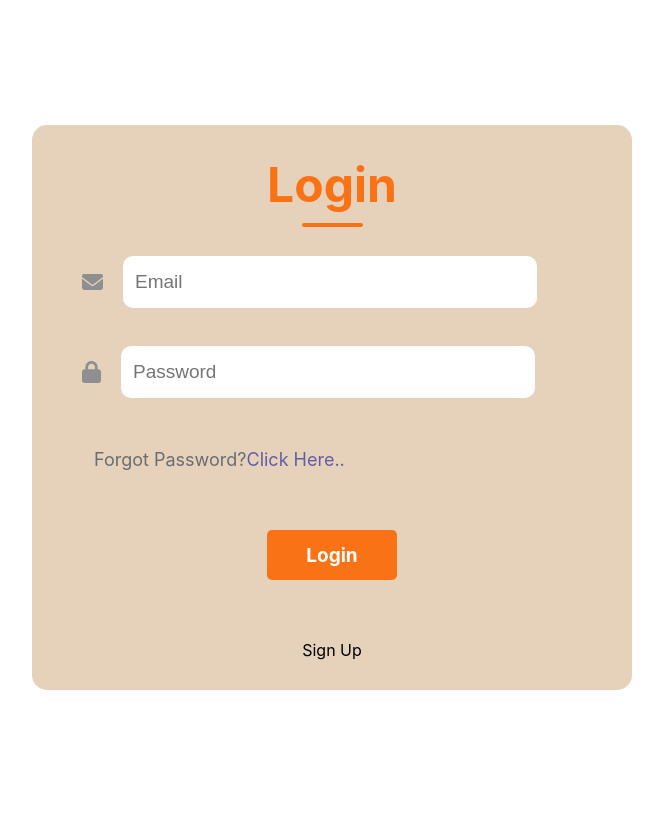
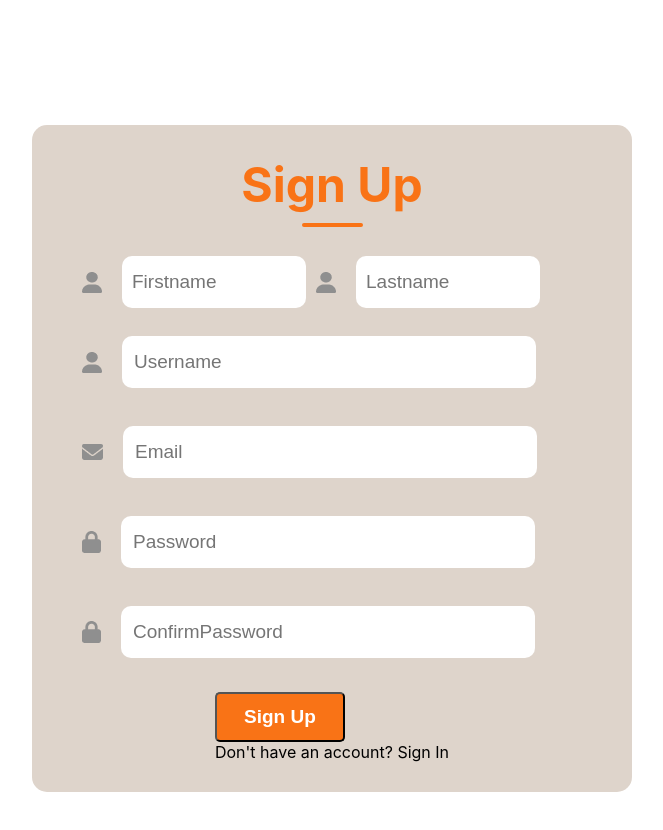
Before and after one commit to AbeeraArshad/policy, a React (Create React App) app: page / in a window 1280 px wide. Shown: the top 830 px of the page, without its empty margins (308-971 px from the left). Built offline with nearby package versions, Linux system fonts and the light colour scheme.

Commit message:
API integration done

```diff
--- a/package.json
+++ b/package.json
@@ -6,9 +6,12 @@
     "@testing-library/jest-dom": "^5.17.0",
     "@testing-library/react": "^13.4.0",
     "@testing-library/user-event": "^13.5.0",
+    "axios": "^1.6.5",
     "react": "^18.2.0",
     "react-dom": "^18.2.0",
+    "react-router-dom": "^6.21.1",
     "react-scripts": "5.0.1",
+    "sweetalert": "^2.1.2",
     "web-vitals": "^2.1.4"
   },
   "scripts": {
--- a/src/Components/LoginSignup/LoginSignup.css
+++ b/src/Components/LoginSignup/LoginSignup.css
@@ -4,7 +4,7 @@
     margin:auto;
     margin-top: 125px;
     width: 600px;
-    background: #e6d1bb;
+    background:#ded4cb;
     padding-bottom: 30px;
     border-radius: 15px;
 }
@@ -62,7 +62,7 @@
 }
 
 .forgot-password{
-padding-left: 62px;
+padding-left: 50px;
 margin-top: 27px;
 color:#6a6d71;
 font-size: 18px;
@@ -73,9 +73,11 @@ font-size: 18px;
     cursor:pointer;
 }
 .submit-container{
- display: flex;
- gap: 30px;
- margin: 60px auto;
+    display: flex;
+    gap: 30px;
+    /* margin: 60px auto; */
+    justify-content: center;
+    margin-top: 20px;
 }
 .submit{
     display: flex;
@@ -91,6 +93,10 @@ font-size: 18px;
     cursor: pointer;
 
 }
+.forgot-password span {
+  margin-right: 4px;
+}
+
 .gray{
     background: #EAEAEA;
     color: gray;
@@ -99,6 +105,7 @@ font-size: 18px;
    display: flex;
    justify-content: center;
    align-items:center;
+   margin-top: 20px;
 
 }
 .inputsmall{
--- a/src/Components/LoginSignup/LoginSignup.jsx
+++ b/src/Components/LoginSignup/LoginSignup.jsx
@@ -3,61 +3,128 @@ import "./LoginSignup.css";
 import user_icon from "../Assets/person.png";
 import email_icon from "../Assets/email.png";
 import password_icon from "../Assets/password.png";
+import swal from "sweetalert";
+import axios from "axios";
+// import { act } from "react-dom/test-utils";
 
 const LoginSignup = () => {
-  const [action, setAction] = useState("Login");
-  const [formData, setFormData] = useState({
-    name: "",
-    email: "",
-    password: "",
-    confirmpassword:"",
+  const [action, setAction] = useState("Sign Up");
+  // const [formData, setFormData] = useState({
+  //   firstname: "",
+  //   lastname: "",
+  //   name: "",
+  //   email: "",
+  //   password: "",
+  //   confirmpassword: "",
+  // });
+  const [first_name, setFirstName] = useState("");
+  const [last_name, setLastName] = useState("");
+  const [username, setUserName] = useState("");
+  const [email, setEmail] = useState("");
+  const [password, setPassword] = useState("");
+  const [confirm_password, setConfirmPassword] = useState("");
+  const [isLoggedIn, setIsLoggedIn] = useState(false);
+  // const [forgetPassword, setForgetPassword] = useState(false);
 
+  const handleSignUp = () => {
+    setAction("Sign Up");
+  };
+  const handleSignIn = () => {
+    setAction("Sign In");
+  };
+  const handleSignUpClick = async () => {
+    try {
+      // give api path for calling signUp api on get('/api/signup)
+      const response = await axios.post("http://localhost:5000/api/register", {
+        first_name,
+        last_name,
+        username,
+        email,
+        password,
+        confirm_password,
       });
-  const [forgotPassword, setForgotPassword] = useState(false);
 
-  const handleChange = (field, value) => {
-    setFormData((prevData) => ({
-      ...prevData,
-      [field]: value,
-    }));
+      console.log(response.data);
+      if (response.status === 201) {
+        // setIsLoggedIn(true);
+        sessionStorage.clear();
+        sessionStorage.setItem("firstname", first_name);
+        sessionStorage.setItem("lastname", last_name);
+        sessionStorage.setItem("username", username);
+        sessionStorage.setItem("email", email);
+        sessionStorage.setItem("password", password);
+        sessionStorage.setItem("confirmpassword", confirm_password);
+        // navigation('/home');
+        swal("User Created Successfully!");
+      } else {
+        swal("Sign-Up failed... Please try again.");
+      }
+    } catch (error) {
+      console.log("Error:", error);
+    }
   };
 
-  const handleAction = () => {
-    if (action === "Login") {
-      console.log("Logging in with:", formData);
-    } else if (action === "Sign Up") {
-      console.log("Signing up with:", formData);
+  const handleSignInClick = async () => {
+    try {
+      const response = await axios.post("http://localhost:5000/api/login", {
+        username,
+        password,
+      });
+      if (response.status === 200) {
+        setIsLoggedIn(true);
+        // sessionStorage.clear();
+        sessionStorage.setItem("username", username);
+        sessionStorage.setItem("password", password);
+        // navigation('/home');
+        swal("Successfully Logged In")
       } else {
-      console.log("Forgot Password for:", formData.email);
-
-      setFormData({ name: "", email: "", password: "", confirmpassword:""});
+        swal("Please sign in with correct credentials.");
       }
-
-    setFormData({ name: "", email: "", password: "",confirmpassword:""});
+    } catch (error) {
+      console.log("Error: ", error);
+    }
   };
 
+  // const handleChange = (field, value) => {
+  //   setFormData((prevData) => ({
+  //     ...prevData,
+  //     [field]: value,
+  //   }));
+  // };
+
+  // const handleAction = () => {
+  //   if (action === "Login") {
+  //     console.log("Logging in with:", formData);
+  //   } else if (action === "Sign Up") {
+  //     console.log("Signing up with:", formData);
+  //   } else {
+  //     console.log("Forget Password for:", formData.email);
+
+  //     // setFormData({ firstname:"", lastname:"",name: "", email: "", password: "", confirmpassword:""});
+  //   }
+
+  //   // setFormData({ firstname:"", lastname:"", name: "", email: "", password: "",confirmpassword:""});
+  // };
+
   const dynamicFields =
-    action === "Login" || action === "Forgot Password" ? null : (
+    action === "Sign In" || action === "Forget Password" ? null : (
       <div>
-  <div className="inputsmall" >
-
+        <div className="inputsmall">
           <img src={user_icon} alt="" />
           <input
             type="text"
             placeholder="Firstname"
-        value={formData.name}
-        onChange={(e) => handleChange("name", e.target.value)}
+            onChange={(e) => setFirstName(e.target.value)}
+            value={first_name}
           />
-
 
           <img src={user_icon} alt="" />
           <input
             type="text"
             placeholder="Lastname"
-        value={formData.name}
-        onChange={(e) => handleChange("name", e.target.value)}
+            onChange={(e) => setLastName(e.target.value)}
+            value={last_name}
           />
-
         </div>
 
         <div className="input">
@@ -65,8 +132,8 @@ const LoginSignup = () => {
           <input
             type="text"
             placeholder="Username"
-          value={formData.name}
-          onChange={(e) => handleChange("name", e.target.value)}
+            onChange={(e) => setUserName(e.target.value)}
+            value={username}
           />
         </div>
       </div>
@@ -86,8 +153,8 @@ const LoginSignup = () => {
           <input
             type="email"
             placeholder="Email"
-            value={formData.email}
-            onChange={(e) => handleChange("email", e.target.value)}
+            onChange={(e) => setEmail(e.target.value)}
+            value={email}
           />
         </div>
         <div className="input">
@@ -95,26 +162,22 @@ const LoginSignup = () => {
           <input
             type="password"
             placeholder="Password"
-            value={formData.password}
-            onChange={(e) => handleChange("password", e.target.value)}
+            onChange={(e) => setPassword(e.target.value)}
+            value={password}
           />
         </div>
-
-        {action === "Login" ? (
-          <div></div>
-        ): (
+        {
+          action === "Sign In" ? <div></div> :
           <div className="input">
           <img src={password_icon} alt="" />
           <input
             type="password"
-            placeholder="Confirm Password"
-            value={formData.password}
-            onChange={(e) => handleChange("confirmpassword", e.target.value)}
+            placeholder="ConfirmPassword"
+            onChange={(e) => setConfirmPassword(e.target.value)}
+            value={confirm_password}
           />
         </div>
-        )}
-
-
+        }
       </div>
       {/* {(action === 'Sign Up' || action === 'Login') && (
         <div className='forgot-password' onClick={() => setAction('Forgot Password')}>
@@ -122,21 +185,21 @@ const LoginSignup = () => {
         </div>
       )} */}
 
-      {action === "Sign Up" ? (
+      {/* {action === "Sign Up" || forgetPassword ? (
         <div></div>
       ) : (
         <div
           className="forgot-password"
-          onClick={() => setAction("Forgot Password")}
+          onClick={() => setAction("Forget Password")}
         >
-          Forgot Password?<span>Click Here..</span>
+          Forget Password? <span> Click Here..</span>
         </div>
-      )}
-      <div className="submit-container">
-        <div className="submit" onClick={handleAction}>
-          {action === "Forgot Password" ? "Reset" : action}
+      )} */}
+      {/* <div className="submit-container">
+        <div className="submit">
+          {action === "Forget Password" ? "Reset" : action}
         </div>
-      </div>
+      </div> */}
 
       {/* <div className='submit-container'>
         <div className='submit' onClick={handleAction}>
@@ -144,11 +207,45 @@ const LoginSignup = () => {
         </div>
       </div> */}
       <div className="switch-action">
-        <span
-          onClick={() => setAction(action === "Login" ? "Sign Up" : "Login")}
+        {/* <div className="switch">
+          <button
+            type="submit"
+            className="submit"
+            onClick={
+              action === "Sign Up" ? handleSignInClick : handleSignUpClick
+            }
           >
-          {action === "Login" ? "Sign Up" : "Login"}
-        </span>
+            {action}
+            {console.log("action:",action)}
+          </button>
+          {action === "Sign In" ? (
+            <div></div>
+          ) : (
+            <div className="account">
+              Click here to create account{" "}
+              <span onClick={handleSignUp}>Sign In</span>
+            </div>
+          )}
+        </div> */}
+        <div className="switch">
+          <button
+            type="submit"
+            className="submit"
+            onClick={
+              action === "Sign Up" ? handleSignUpClick : handleSignInClick
+            }
+          >
+            {action}
+            {console.log("action:", action)}
+          </button>
+          {action === "Sign In" ? (
+            <div></div>
+          ) : (
+            <div className="account">
+              Don't have an account? <span onClick={handleSignIn}>Sign In</span>
+            </div>
+          )}
+        </div>
       </div>
     </div>
   );
--- /dev/null
+++ b/src/Components/LoginSignup/Login_Signup.css
@@ -0,0 +1,130 @@
+body,
+html {
+  margin: 0;
+  height: 100%;
+  /* background-image: url("../../../../Assets/image.jpg"); */
+  background-color: #176B87;
+  /* filter: blur(2px); */
+  /* -webkit-filter: blur(8px); */
+  background-position: center;
+  background-repeat: no-repeat;
+  background-size: cover;
+  height: 100vh;
+
+}
+.container {
+  display: flex;
+  flex-direction: column;
+  margin: auto;
+  width: 600px;
+  padding: 10px;
+  /* padding-top: 70px; */
+  height: 100vh;
+  justify-content: center;
+}
+.header{
+    display: flex;
+    flex-direction: column;
+    align-items: center;
+    gap: 10px;
+    width: 100%;
+    margin-top: 10px;
+    /* margin-bottom: 10px; */
+}
+.header .heading{
+    color: #053B50;
+    font-size: 48px;
+    font-weight: 600;
+    font-family: system-ui;
+}
+.underline{
+    width: 60px;
+    height: 5px;
+    background: #176B87;
+    border-radius: 10px;
+}
+.inputs{
+    margin-top: 40px;
+    display: flex;
+    flex-direction: column;
+    gap: 20px;
+    font-family: system-ui;
+}
+.input{
+    display: flex;
+    align-items: center;
+    margin: auto;
+    width: 480px;
+    height: 55px;
+    background: #ADC4CE;
+    border-radius: 8px;
+    font-family: system-ui;
+}
+.input i{
+    margin: 0px 30px;
+}
+.input input{
+    height: 50px;
+    width: 400px;
+    background: transparent;
+    border: none;
+    outline: none;
+    color: gray;
+    font-size: 19px;
+}
+.forgot_password{
+    /* padding-left: 62px; */
+    /* margin-top: 0px; */
+    color: gray;
+    font-size: 18px;
+    display: flex;
+    justify-content: center;
+    font-family: system-ui;
+}
+.forgot_password span{
+    margin-left: 4px;
+    color: #176B87;
+    cursor: pointer;
+    font-family: system-ui;
+}
+.text{
+    /* margin-top: 5px; */
+    color: gray;
+    font-size: 18px;
+    display: flex;
+    justify-content: center;
+    font-family: system-ui;
+}
+.text span{
+    margin-left: 4px;
+    color: #176B87;
+    cursor: pointer;
+    font-family: system-ui;
+}
+.submit_container{
+    display: flex;
+    flex-direction: column;
+    gap: 10px;
+    margin: auto;
+    /* justify-content: center; */
+    align-items: center;
+}
+button.submit{
+    display: flex;
+    justify-content: center;
+    align-items: center;
+    width: 220px;
+    height: 50px;
+    color: #fff;
+    background-color: #053B50;
+    border-radius: 50px;
+    font-size: 19px;
+    font-weight: 600;
+    cursor: pointer;
+    font-family: system-ui;
+    border: 2px solid #176B87;
+}
+button.submit:hover{
+    transform: scale(1.1);
+    border-color: black;
+}
```
Also changed, not shown: src/Components/ForgotPassword.jsx (added), 1 other file (tests, documents, lock files or other folders). Lines whose indentation alone changed are shown as unchanged.
